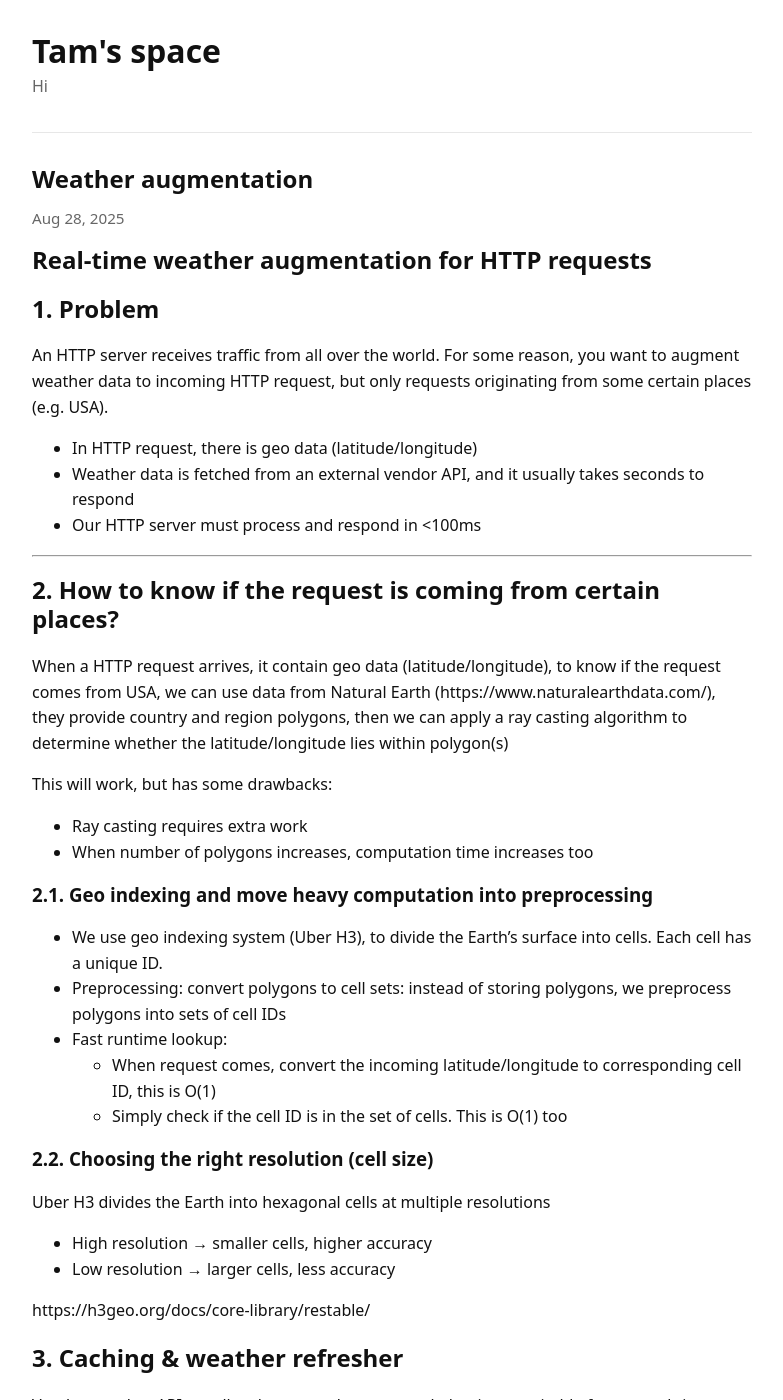
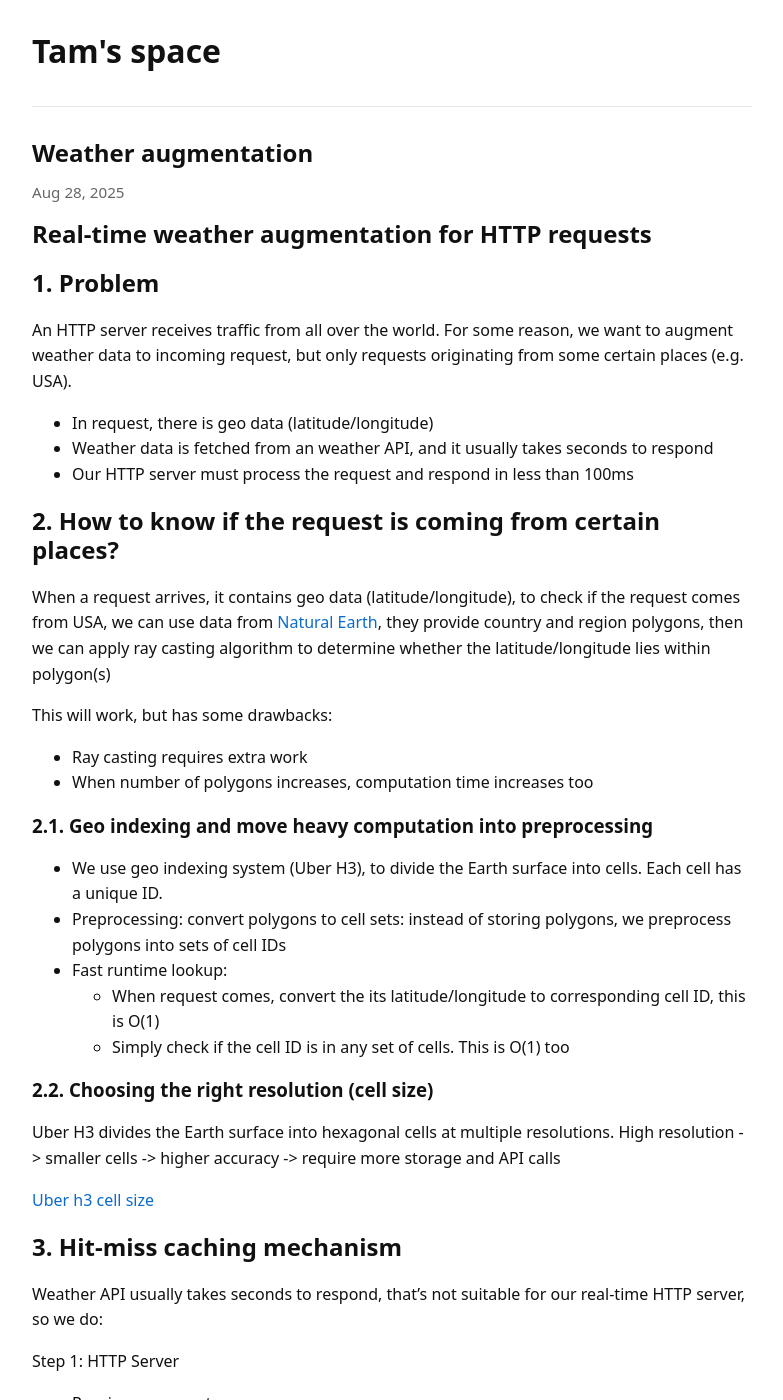
Before and after one commit to nttams/nttams.github.io, a Jekyll site: the page built from _posts/2025-08-28-weather-augmentation.md, in a window 1280 px wide and 1400 px high. Shown: the whole window, without its empty margins (248-1031 px from the left). Built offline with Jekyll 4.4.1, drawn with Linux system fonts in a browser that asks for light colours; some of the changed text lies outside the part shown.

Commit message:
clean up

```diff
--- a/_config.yml
+++ b/_config.yml
@@ -1,5 +1,5 @@
 title: "Tam's space"
-description: "Hi"
+description: ""
 theme: null
 markdown: kramdown
 plugins:
--- a/_posts/2025-08-28-weather-augmentation.md
+++ b/_posts/2025-08-28-weather-augmentation.md
@@ -8,51 +8,48 @@
 
 ## 1. Problem
 
-An HTTP server receives traffic from all over the world. For some reason, you want to augment weather data to incoming HTTP request, but only requests originating from some certain places (e.g. USA).
-- In HTTP request, there is geo data (latitude/longitude)
-- Weather data is fetched from an external vendor API, and it usually takes seconds to respond
-- Our HTTP server must process and respond in <100ms
-
----
+An HTTP server receives traffic from all over the world. For some reason, we want to augment weather data to incoming request, but only requests originating from some certain places (e.g. USA).
+- In request, there is geo data (latitude/longitude)
+- Weather data is fetched from an weather API, and it usually takes seconds to respond
+- Our HTTP server must process the request and respond in less than 100ms
 
 ## 2. How to know if the request is coming from certain places?
 
-When a HTTP request arrives, it contain geo data (latitude/longitude), to know if the request comes from USA, we can use data from Natural Earth (https://www.naturalearthdata.com/), they provide country and region polygons, then we can apply a ray casting algorithm to determine whether the latitude/longitude lies within polygon(s)
+When a request arrives, it contains geo data (latitude/longitude), to check if the request comes from USA, we can use data from [Natural Earth](https://www.naturalearthdata.com/), they provide country and region polygons, then we can apply ray casting algorithm to determine whether the latitude/longitude lies within polygon(s)
 
 This will work, but has some drawbacks:
 - Ray casting requires extra work
 - When number of polygons increases, computation time increases too
 
 ### 2.1. Geo indexing and move heavy computation into preprocessing
-- We use geo indexing system (Uber H3), to divide the Earth's surface into cells. Each cell has a unique ID.
+- We use geo indexing system (Uber H3), to divide the Earth surface into cells. Each cell has a unique ID.
 - Preprocessing: convert polygons to cell sets: instead of storing polygons, we preprocess polygons into sets of cell IDs
 - Fast runtime lookup:
-	- When request comes, convert the incoming latitude/longitude to corresponding cell ID, this is O(1)
-	- Simply check if the cell ID is in the set of cells. This is O(1) too
+	- When request comes, convert the its latitude/longitude to corresponding cell ID, this is O(1)
+	- Simply check if the cell ID is in any set of cells. This is O(1) too
 
 ### 2.2. Choosing the right resolution (cell size)
-Uber H3 divides the Earth into hexagonal cells at multiple resolutions
-- High resolution → smaller cells, higher accuracy
-- Low resolution → larger cells, less accuracy
+Uber H3 divides the Earth surface into hexagonal cells at multiple resolutions.
+High resolution -> smaller cells -> higher accuracy -> require more storage and API calls
 
-https://h3geo.org/docs/core-library/restable/
+[Uber h3 cell size](https://h3geo.org/docs/core-library/restable/)
 
-## 3. Caching & weather refresher
+## 3. Hit-miss caching mechanism
 
-Vendor weather API usually takes seconds to respond, that is not suitable for our real-time HTTP server, so we use a two-layered approach:
+Weather API usually takes seconds to respond, that's not suitable for our real-time HTTP server, so we do:
 
 Step 1: HTTP Server
 - Receives a request
 - Extracts the latitude/longitude, converts into an cell ID
+- Checks if this cell ID needs weather data
 - Looks up weather data in Redis for that cell ID
 	- If data is found: augment the request with weather data
-	- If data is not found: add the cell ID to a Redis set(`cells_need_to_fetch`)
+	- If data is not found: add the cell ID to Redis set: `cells_need_to_fetch`
 
-Step 2: Weather refresher
-- A separate service runs periodically (e.g., every 10s)
+Step 2: Weather refresher, a separate service runs periodically (every 10s)
 - Reads pending cell IDs from the Redis set `cells_need_to_fetch`
-- Converts cell IDs back to latitude/longitude
-- Fetches weather data from the external vendor API
+- Converts cell IDs to latitudes/longitudes
+- Fetches weather data for those latitudes/longitudes from the weather API
 - Updates Redis with the new weather data for those cells
 
 ## 4. Flow charts
@@ -102,7 +99,7 @@
                         |
                         v
             +-----------+-----------+
-            |    Call Vendor API    |
+            |    Call weather API   |
             +-----------+-----------+
                         |
                         v
```
Also changed, not shown: index.md (+3 -8 lines).
